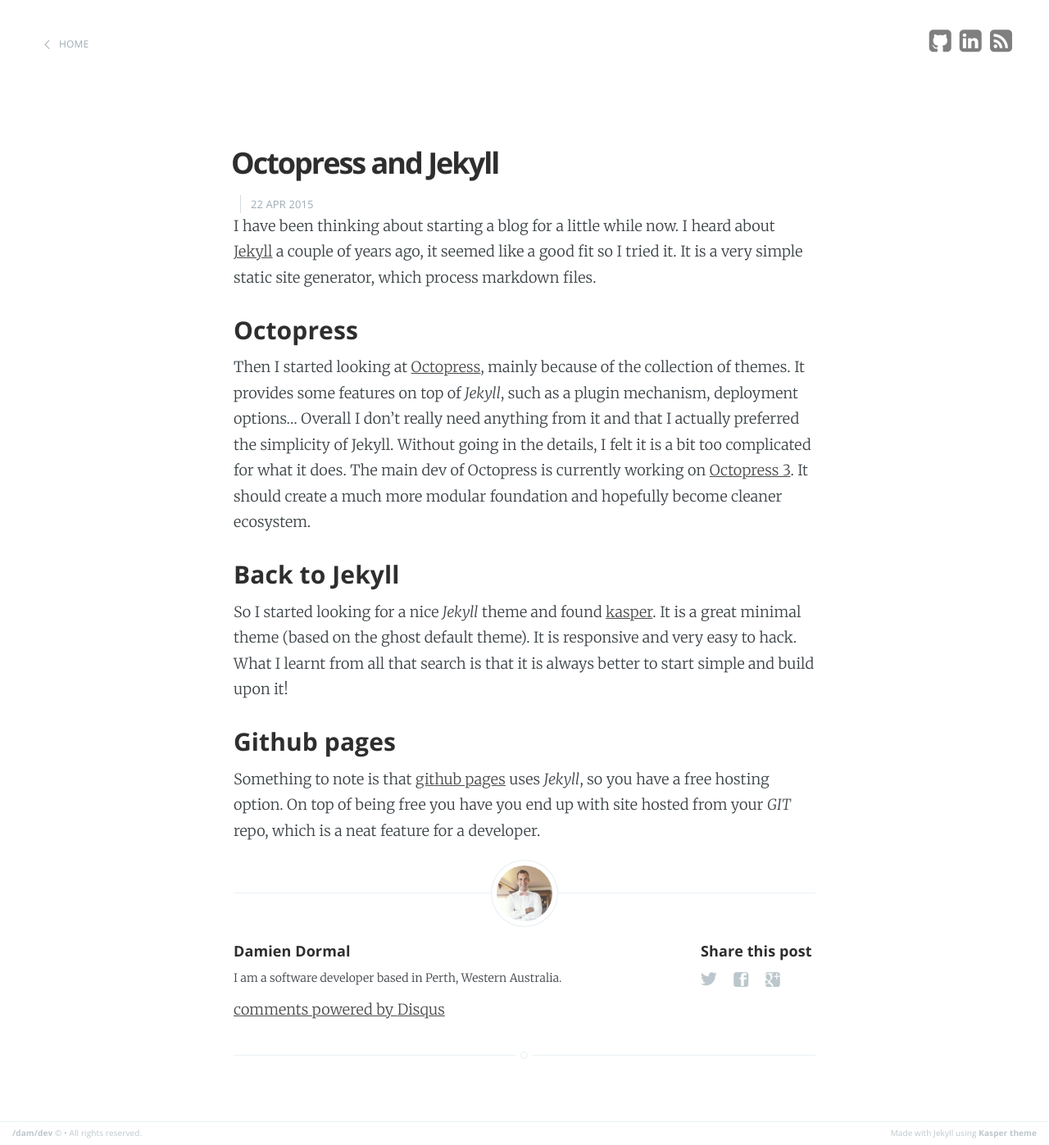
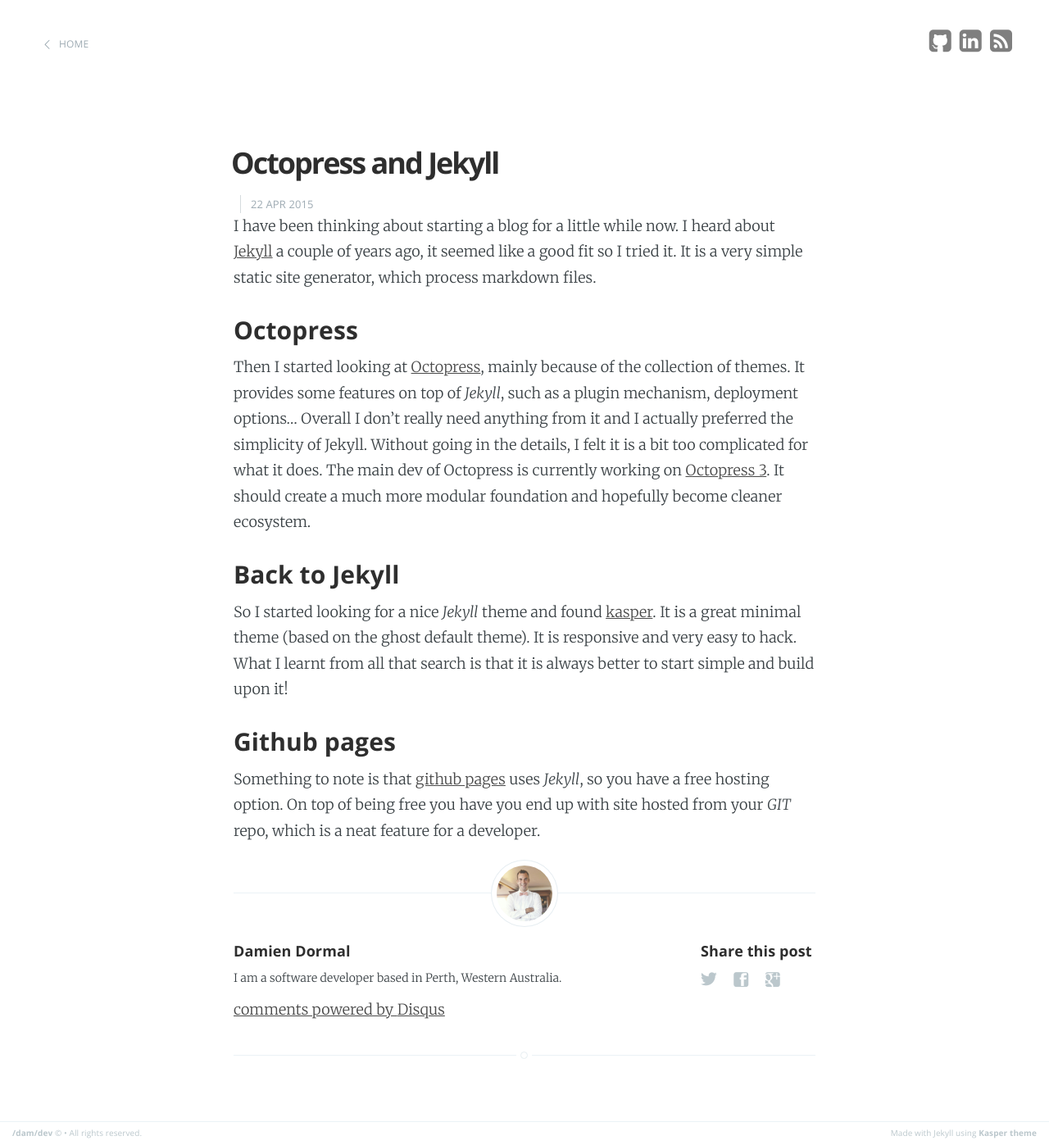
Before and after one commit to damsonn/damsonn.github.io, a Jekyll site: the page built from _posts/2015-04-22-jekyll-octopress.md, in a window 1280 px wide. Shown: the whole page at 82% size. Built offline with Jekyll 4.4.1, drawn with Linux system fonts in a browser that asks for light colours; Markdown is read by kramdown in place of the engine named in the settings; comment, search, counter and statistics services are not loaded.

Commit message:
adding CNAME and typo in jekyll octopress post

```diff
--- /dev/null
+++ b/CNAME
@@ -0,0 +1 @@
+damdev.me
--- a/_posts/2015-04-22-jekyll-octopress.md
+++ b/_posts/2015-04-22-jekyll-octopress.md
@@ -12,7 +12,7 @@
 
 Then I started looking at [Octopress](http://octopress.org/), mainly because of the collection of themes.
 It provides some features on top of *Jekyll*, such as a plugin mechanism, deployment options...
-Overall I don't really need anything from it and that I actually preferred the simplicity of Jekyll. Without going in the details, I felt it is a bit too complicated for what it does.
+Overall I don't really need anything from it and I actually preferred the simplicity of Jekyll. Without going in the details, I felt it is a bit too complicated for what it does.
 The main dev of Octopress is currently working on [Octopress 3](http://octopress.org/2015/01/15/octopress-3.0-is-coming/).
 It should create a much more modular foundation and hopefully become cleaner ecosystem.
 
```
